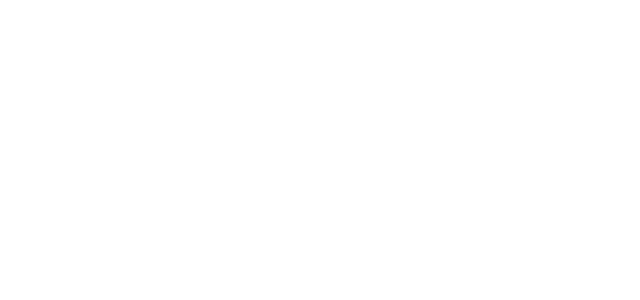
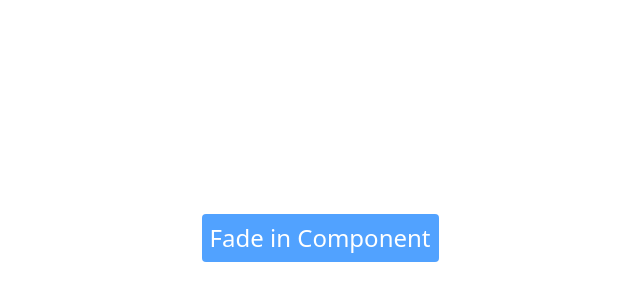
Before and after one commit to G1DY/FramerMotion, a React (Vite) app in the folder keyframes/: page / in a window 1280 px wide. Shown: the part 162-462 px from the top of the page, without its empty margins (320-960 px from the left). Built offline with nearby package versions, Linux system fonts and the light colour scheme.

Commit message:
fading project using variants

```diff
--- a/keyframes/src/App.tsx
+++ b/keyframes/src/App.tsx
@@ -1,9 +1,9 @@
-import SlidingText from "./KeyFrames/SlidingText";
+import FadeInComponent from "./Variants/FadeInComponent";
 
 const App = () => {
   return (
     <div className="relative justify-center flex items-center h-screen w-screen">
-      <SlidingText />
+      <FadeInComponent />
     </div>
   );
 };
--- /dev/null
+++ b/keyframes/src/Variants/FadeInComponent.tsx
@@ -0,0 +1,24 @@
+import { AnimatePresence, motion } from "framer-motion";
+const FadeInComponent = () => {
+  const fadeVariant = {
+    visible: { opacity: 1 },
+    hidden: { opacity: 0 },
+  };
+  return (
+    <AnimatePresence>
+      <motion.div
+        className="absolute bg-blue-400 w-auto h-auto p-2 rounded items-center"
+        variants={fadeVariant}
+        initial="hidden"
+        animate="visible"
+        transition={{
+          duration: 2,
+          ease: "easeInOut",
+        }}
+      >
+        <h1 className="text-white text-2xl">Fade in Component</h1>
+      </motion.div>
+    </AnimatePresence>
+  );
+};
+export default FadeInComponent;
```
